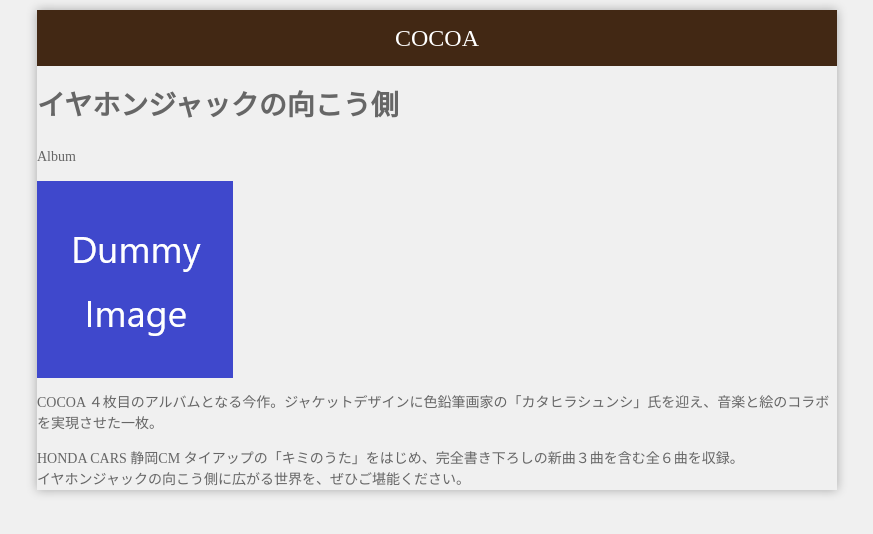
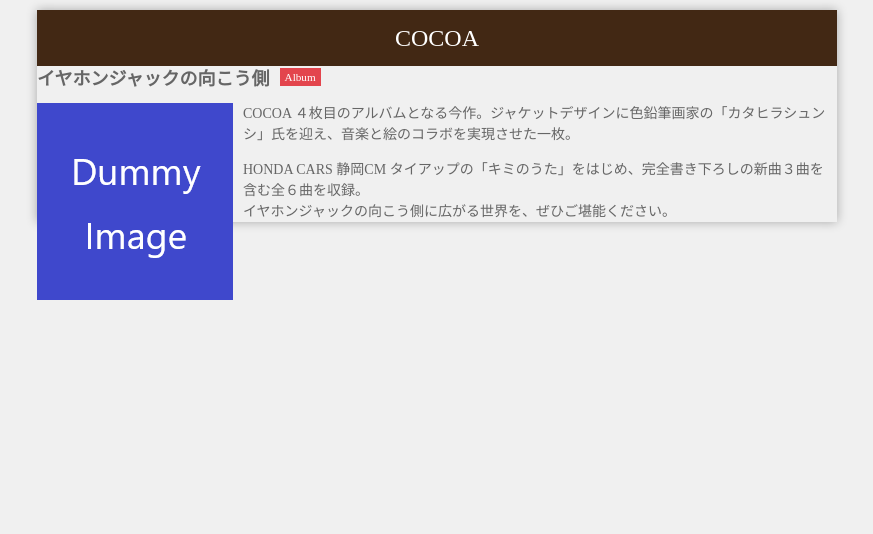
Before and after one commit to modfour/learn-webcoding, a plain HTML site: page sample02/index.html in a window 1280 px wide. Shown: the whole page, without its empty margins (203-1076 px from the left). Drawn offline with Linux system fonts and the light colour scheme.

Commit message:
complete lesson-24

```diff
--- a/sample02/css/style.css
+++ b/sample02/css/style.css
@@ -25,3 +25,25 @@ header h1 { /* 親要素を指定することが可能 */
     font-weight: normal;
     text-align: center;
 }
+
+.description {
+    clear: left;
+}
+
+.description img {
+    float: left;
+    margin: 0 10px 10px 0;
+}
+
+.information h1 {
+    font-size: 18px;
+    margin: 0 10px 10px 0;
+    float: left;
+}
+
+.information .type {
+    background-color: #e3454d;
+    padding: 3px 5px;
+    font-size: 80%;
+    color: #fff;
+}
--- a/sample02/index.html
+++ b/sample02/index.html
@@ -13,11 +13,13 @@
             </header>
             <section class="information">
                 <h1>イヤホンジャックの向こう側</h1>
-                <p>Album</p>
-                <img src="img/jacket.png" alt="イヤホンジャックの向こう側のジャケット写真">
-                <p>COCOA ４枚目のアルバムとなる今作。ジャケットデザインに色鉛筆画家の「カタヒラシュンシ」氏を迎え、音楽と絵のコラボを実現させた一枚。</p>
-                <p>HONDA CARS 静岡CM タイアップの「キミのうた」をはじめ、完全書き下ろしの新曲３曲を含む全６曲を収録。<br>
-                イヤホンジャックの向こう側に広がる世界を、ぜひご堪能ください。</p>
+                <span class="type">Album</span>
+                <div class="description">
+                    <img src="img/jacket.png" alt="イヤホンジャックの向こう側のジャケット写真">
+                    <p>COCOA ４枚目のアルバムとなる今作。ジャケットデザインに色鉛筆画家の「カタヒラシュンシ」氏を迎え、音楽と絵のコラボを実現させた一枚。</p>
+                    <p>HONDA CARS 静岡CM タイアップの「キミのうた」をはじめ、完全書き下ろしの新曲３曲を含む全６曲を収録。<br>
+                    イヤホンジャックの向こう側に広がる世界を、ぜひご堪能ください。</p>
+                </div>
             </section>
         </div>
     </body>
```
